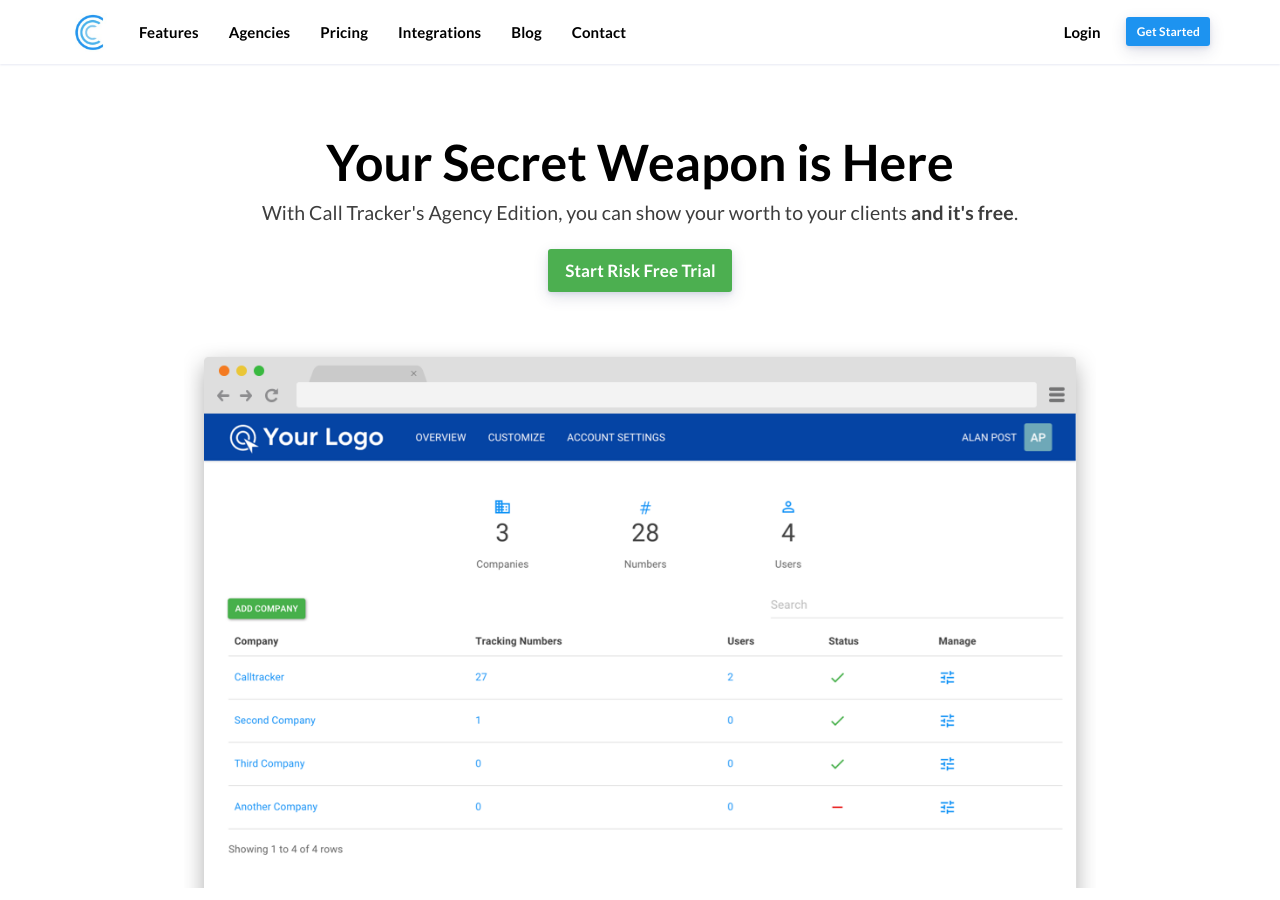
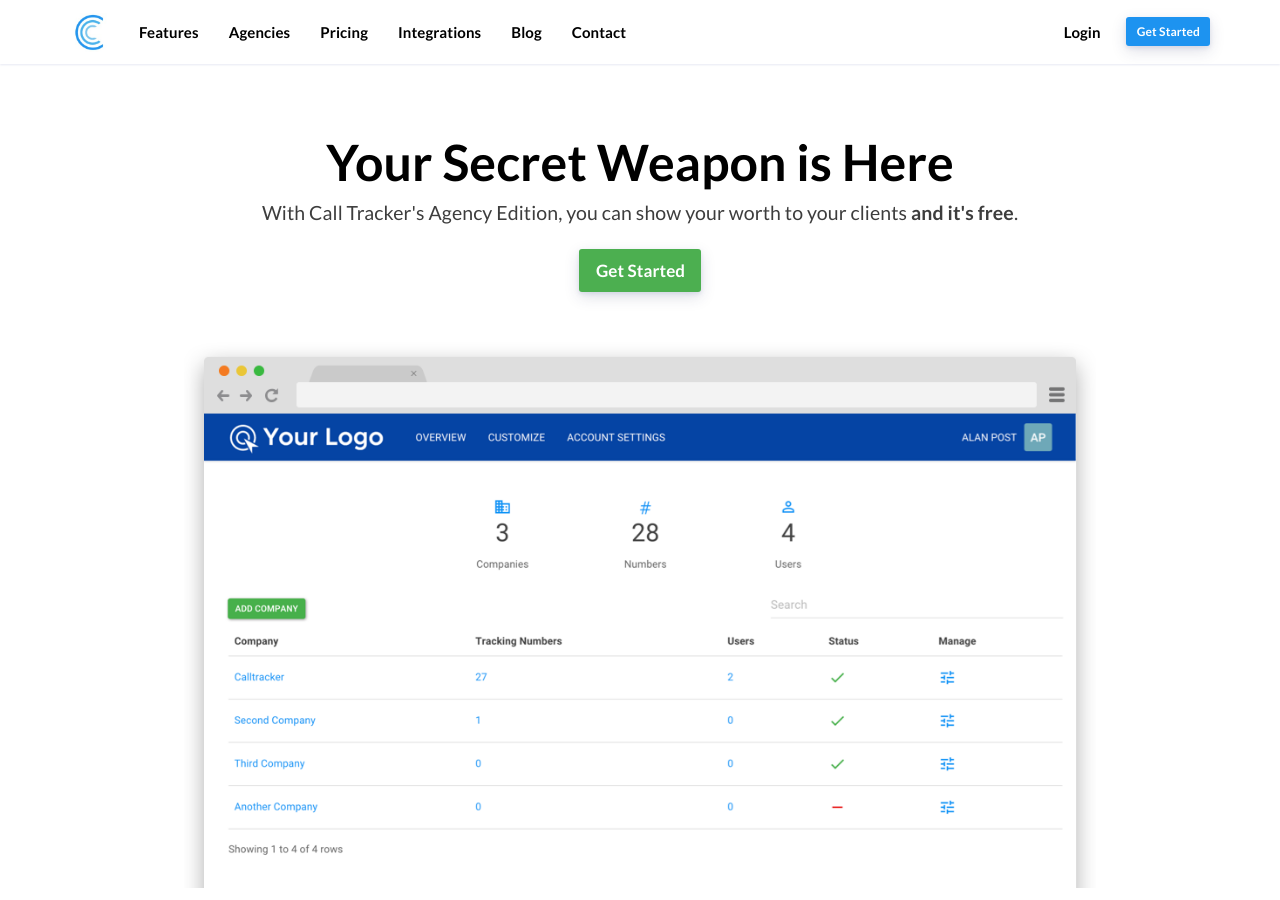
Before and after one commit to sumonst21/calltrackerio-site, a Jekyll site: the page built from agencies.html, in a window 1280 px wide and 900 px high. Built offline with Jekyll 4.4.1, drawn with Linux system fonts in a browser that asks for light colours.

Commit message:
update button cta

```diff
--- a/agencies.html
+++ b/agencies.html
@@ -15,7 +15,7 @@
 			<div class="col-md-12 text-center m-t-50">
 				<h1 class="heading">Your Secret Weapon is Here</h1>
 				<p class="lead">With Call Tracker's Agency Edition, you can show your worth to your clients <strong>and it's free</strong>.</p>
-				<a href="https://app.calltracker.io/signup/" class="btn btn-lg btn-success">Start Risk Free Trial</a>
+				<a href="https://app.calltracker.io/signup/" class="btn btn-lg btn-success">Get Started</a>
 			</div>
 		</div>
 		<div class="row">
```
